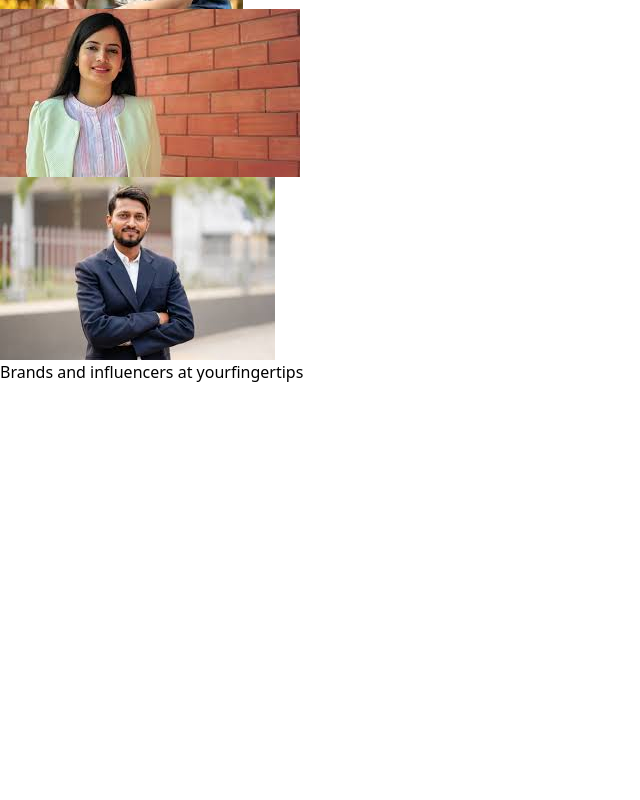
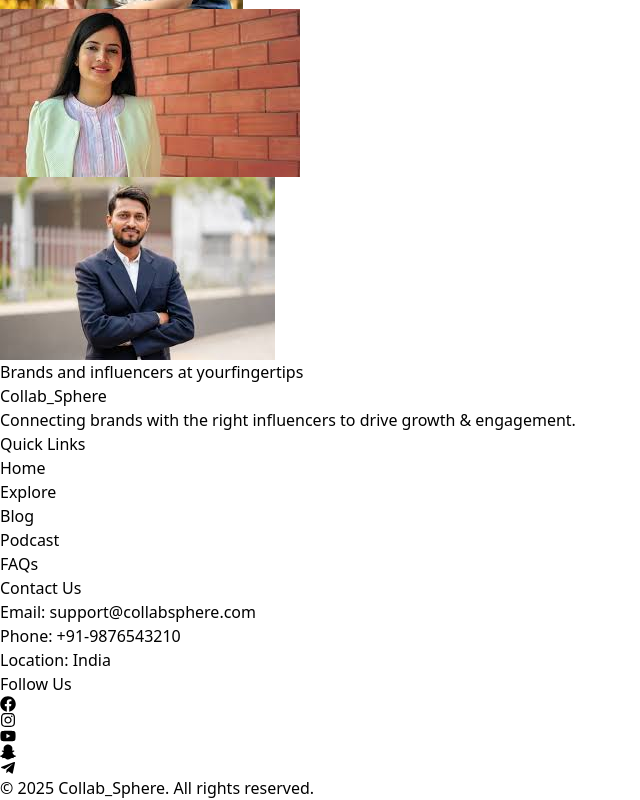
Before and after one commit to ankitk2003/Collab-Sphere, a React (Vite) app in the folder frontend/: page / in a window 1280 px wide. Shown: the part 1398-2198 px from the top of the page, without its empty margins (0-640 px from the left). Before the commit the page ends 1782 px from the top, so only its background shows below. Built offline with nearby package versions, Linux system fonts and the light colour scheme; no server answers.

Commit message:
updated home page

```diff
--- a/frontend/src/components/Home.jsx
+++ b/frontend/src/components/Home.jsx
@@ -287,13 +287,70 @@ function Home() {
         </div>
       </div>
 
-
       <div id="quote-div" className="flex justify-center mt-10">
         <div className="w-[1250px] h-[270px] bg-[#4d1727] flex justify-center text-6xl tracking-wide rounded-md">
-            <span className="text-white mt-24">Brands and influencers at your<span className="text-[#ff914d] ml-2">fingertips</span></span>
+          <span className="text-white mt-24">
+            Brands and influencers at your
+            <span className="text-[#ff914d] ml-2">fingertips</span>
+          </span>
         </div>
+      </div>
 
+
+
+
+<div className="flex justify-center">
+<footer className="bg-[#013a12] text-white py-10 mt-10 w-[1285px]">
+  <div className="max-w-7xl mx-auto px-4 grid grid-cols-1 md:grid-cols-4 gap-8">
+
+    {/* Logo & Tagline */}
+    <div>
+      <h3 className="text-2xl font-bold mb-3">Collab_Sphere</h3>
+      <p className="text-gray-300 text-sm">
+        Connecting brands with the right influencers to drive growth & engagement.
+      </p>
+    </div>
+
+    {/* Quick Links */}
+    <div>
+      <h4 className="font-semibold mb-3">Quick Links</h4>
+      <ul className="space-y-2 text-sm text-gray-300">
+        <li><a href="#" className="hover:underline">Home</a></li>
+        <li><a href="#" className="hover:underline">Explore</a></li>
+        <li><a href="#" className="hover:underline">Blog</a></li>
+        <li><a href="#" className="hover:underline">Podcast</a></li>
+        <li><a href="#" className="hover:underline">FAQs</a></li>
+      </ul>
+    </div>
+
+    {/* Contact */}
+    <div>
+      <h4 className="font-semibold mb-3">Contact Us</h4>
+      <p className="text-sm text-gray-300">Email: support@collabsphere.com</p>
+      <p className="text-sm text-gray-300">Phone: +91-9876543210</p>
+      <p className="text-sm text-gray-300">Location: India</p>
+    </div>
+
+    {/* Social Media */}
+    <div>
+      <h4 className="font-semibold mb-3">Follow Us</h4>
+      <div className="flex space-x-4 text-2xl">
+        <FaFacebook className="hover:text-blue-500 cursor-pointer" />
+        <FaInstagram className="hover:text-pink-500 cursor-pointer" />
+        <FaYoutube className="hover:text-red-500 cursor-pointer" />
+        <FaSnapchatGhost className="hover:text-yellow-400 cursor-pointer" />
+        <FaTelegramPlane className="hover:text-blue-400 cursor-pointer" />
       </div>
+    </div>
+
+  </div>
+
+  <div className="mt-8 text-center text-gray-400 text-xs">
+    © {new Date().getFullYear()} Collab_Sphere. All rights reserved.
+  </div>
+</footer>
+</div>
+
     </>
   );
 }
```
